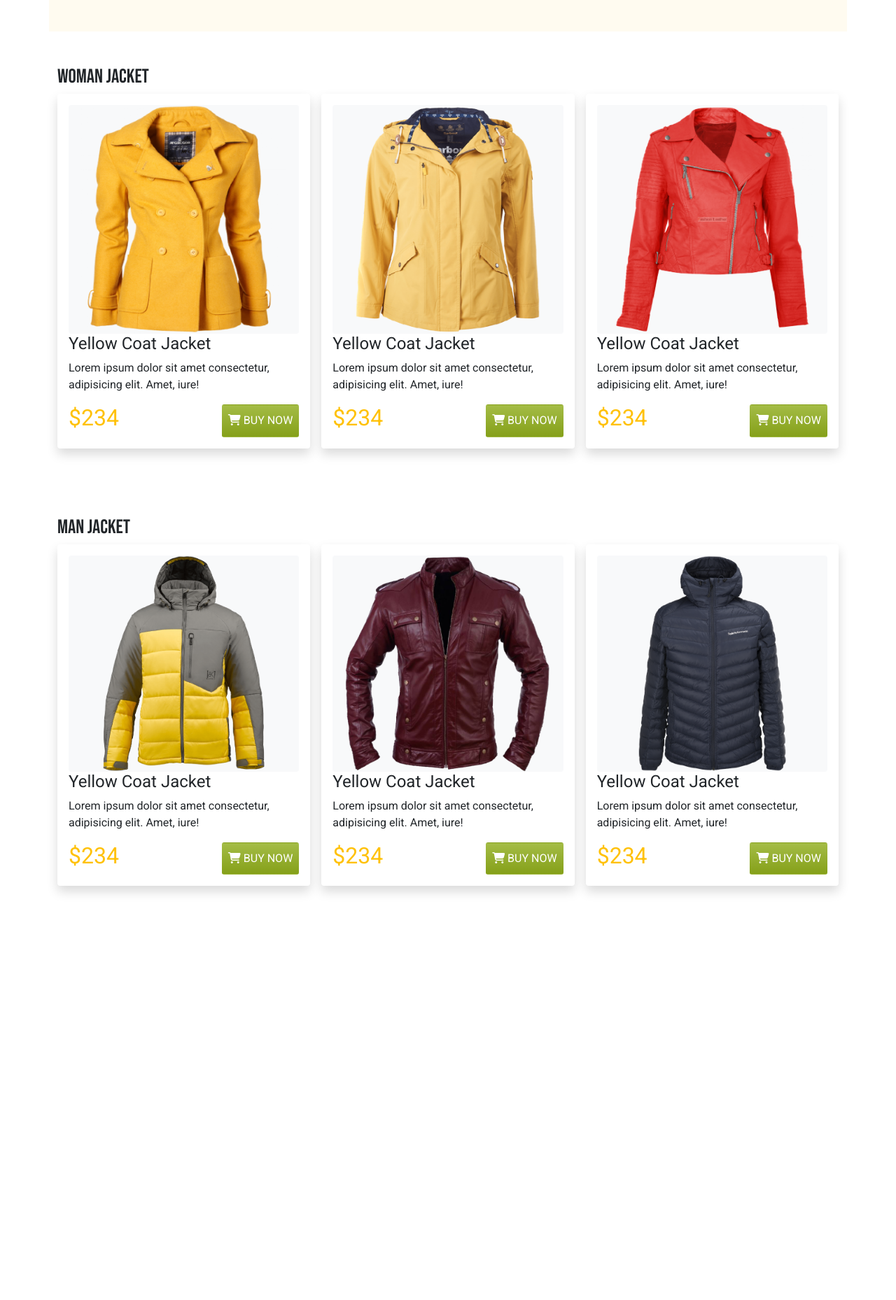
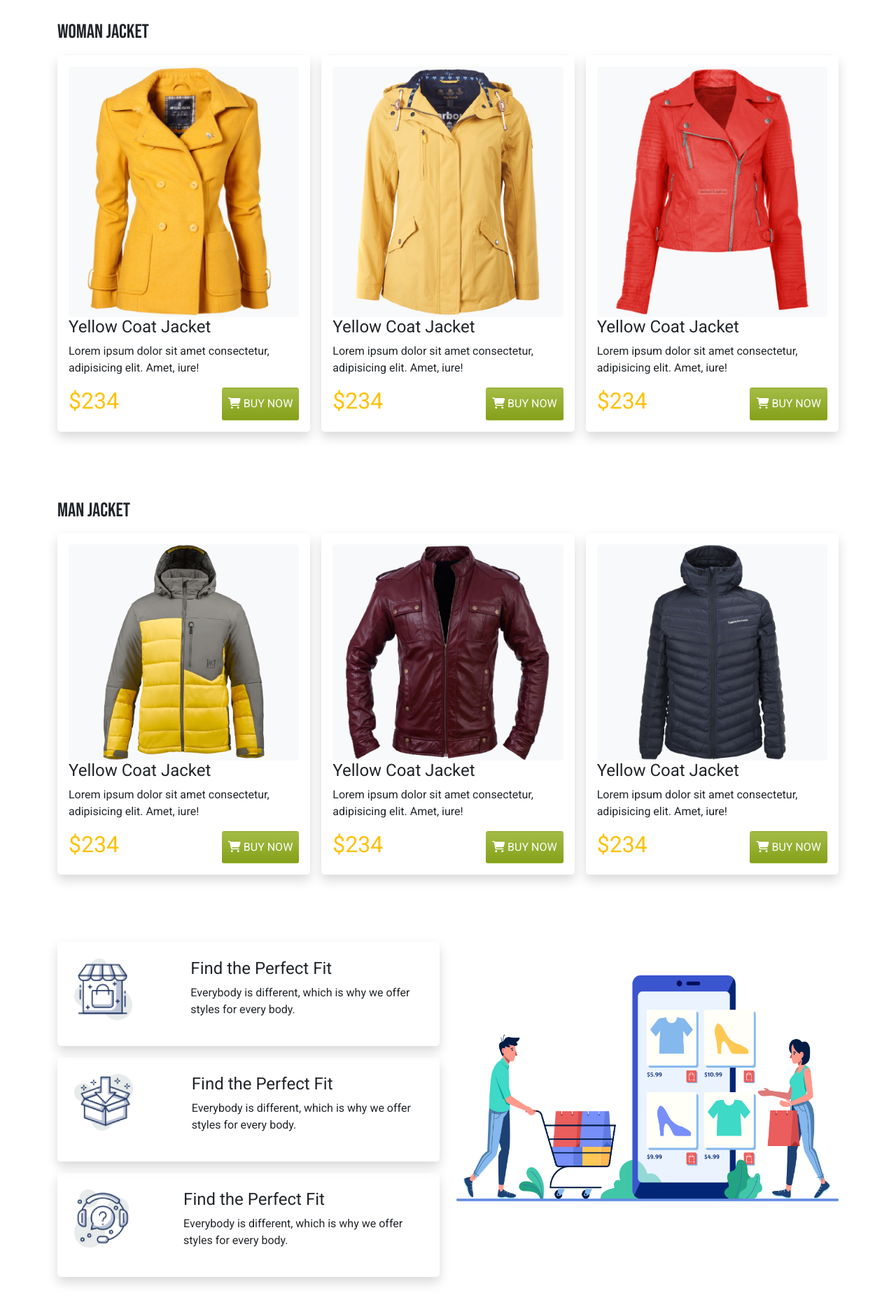
Before and after one commit to jahid4striver/penguin-fashion-practice, a plain HTML site: page index.html in a window 1280 px wide. Shown: the part 562-2420 px from the top of the page at 70% size. Before the commit the page ends 1876 px from the top, so only its background shows below. Drawn offline with Linux system fonts and the light colour scheme.

Commit message:
Make Changes

```diff
--- a/index.html
+++ b/index.html
@@ -53,19 +53,18 @@
                     NOW</button>
             </div>
             <div class="col-lg-7 col-md-6 col-12 mt-3">
-                <img class="img-fluid w-75" src="images/icons/Group 33091.png" alt="">
+                <img class="img-fluid w-75" src="images/salman.png" alt="">
             </div>
         </div>
     </header>
 
     <main>
         <section class="container mt-5">
-            <h3 style="font-family: 'Bebas Neue', cursive;">Woman Jacket</h3>
+            <h3 style="font-family: 'Bebas Neue', cursive;" class="mb-3">Woman Jacket</h3>
             <div class="row gx-3">
                 <div class="col-12 col-lg-4 col-md-6">
-                    <div class="shadow mb-5 bg-body rounded p-3 mx-auto">
-                        <div style="max-width: 334px; max-height: 327px;"
-                            class="bg-light rounded d-flex justify-content-center mx-auto">
+                    <div class="shadow mb-5 bg-body rounded-3 p-3 mx-auto">
+                        <div class="bg-light rounded-3 d-flex justify-content-center mx-auto">
                             <img width="293px" src="images/jacket-1.png" alt="">
                         </div>
                         <h4>Yellow Coat Jacket</h4>
@@ -80,9 +79,8 @@
                     </div>
                 </div>
                 <div class="col-12 col-lg-4 col-md-6">
-                    <div class="shadow mb-5 bg-body rounded p-3">
-                        <div style="max-width: 334px; max-height: 327px;"
-                            class="bg-light rounded mx-auto d-flex justify-content-center mx-auto">
+                    <div class="shadow mb-5 bg-body rounded-3 p-3">
+                        <div class="bg-light rounded-3 mx-auto d-flex justify-content-center mx-auto">
                             <img width="293px" src="images/jacket-2.png" alt="">
                         </div>
                         <h4>Yellow Coat Jacket</h4>
@@ -97,9 +95,8 @@
                     </div>
                 </div>
                 <div class="col-12 col-lg-4 col-md-6">
-                    <div class="shadow mb-5 bg-body rounded p-3">
-                        <div style="max-width: 334px; max-height: 327px;"
-                            class="bg-light rounded mx-auto d-flex justify-content-center mx-auto">
+                    <div class="shadow mb-5 bg-body rounded-3 p-3">
+                        <div class="bg-light rounded-3 mx-auto d-flex justify-content-center mx-auto">
                             <img width="293px" src="images/jacket-3.png" alt="">
                         </div>
                         <h4>Yellow Coat Jacket</h4>
@@ -116,13 +113,12 @@
 
             </div>
         </section>
-        <section class="container mt-5">
-            <h3 style="font-family: 'Bebas Neue', cursive;">Man Jacket</h3>
+        <section class="container my-5">
+            <h3 style="font-family: 'Bebas Neue', cursive;" class="mb-3">Man Jacket</h3>
             <div class="row gx-3">
                 <div class="col-12 col-lg-4 col-md-6">
-                    <div class="shadow mb-5 bg-body rounded p-3">
-                        <div style="max-width: 334px; max-height: 327px;"
-                            class="bg-light rounded d-flex justify-content-center mx-auto">
+                    <div class="shadow mb-5 bg-body rounded-3 p-3">
+                        <div class="bg-light rounded-3 d-flex justify-content-center mx-auto">
                             <img width="293px" src="images/jacket-4.png" alt="">
                         </div>
                         <h4>Yellow Coat Jacket</h4>
@@ -137,9 +133,8 @@
                     </div>
                 </div>
                 <div class="col-12 col-lg-4 col-md-6">
-                    <div class="shadow mb-5 bg-body rounded p-3">
-                        <div style="max-width: 334px; max-height: 327px;"
-                            class="bg-light rounded mx-auto d-flex justify-content-center mx-auto">
+                    <div class="shadow mb-5 bg-body rounded-3 p-3">
+                        <div class="bg-light rounded-3 mx-auto d-flex justify-content-center mx-auto">
                             <img width="293px" src="images/jacket-5.png" alt="">
                         </div>
                         <h4>Yellow Coat Jacket</h4>
@@ -154,9 +149,8 @@
                     </div>
                 </div>
                 <div class="col-12 col-lg-4 col-md-6">
-                    <div class="shadow mb-5 bg-body rounded p-3">
-                        <div style="max-width: 334px; max-height: 327px;"
-                            class="bg-light rounded mx-auto d-flex justify-content-center mx-auto">
+                    <div class="shadow mb-5 bg-body rounded-3 p-3">
+                        <div class="bg-light rounded-3 mx-auto d-flex justify-content-center mx-auto">
                             <img width="293px" src="images/jacket-6.png" alt="">
                         </div>
                         <h4>Yellow Coat Jacket</h4>
@@ -173,6 +167,46 @@
 
             </div>
         </section>
+
+        <section class="container my-5">
+            <div class="row">
+                <div class="col-lg-6 col-md-6 col-12 order-2">
+                    <div class="d-flex shadow p-4 rounded-3 mb-3">
+                        <div>
+                            <img class="w-50" src="images/house.png" alt="">
+                        </div>
+                        <div>
+                            <h4>Find the Perfect Fit</h4>
+                            <p>Everybody is different, which is why we
+                                offer styles for every body.</p>
+                        </div>
+                    </div>
+                    <div class="d-flex shadow p-4 rounded-3 mb-3 order-lg-1 order-2 order-md-1">
+                        <div>
+                            <img class="w-50" src="images/box.png" alt="">
+                        </div>
+                        <div>
+                            <h4>Find the Perfect Fit</h4>
+                            <p>Everybody is different, which is why we
+                                offer styles for every body.</p>
+                        </div>
+                    </div>
+                    <div class="d-flex shadow p-4 rounded-3 mb-3">
+                        <div>
+                            <img class="w-50" src="images/question.png" alt="">
+                        </div>
+                        <div>
+                            <h4>Find the Perfect Fit</h4>
+                            <p>Everybody is different, which is why we
+                                offer styles for every body.</p>
+                        </div>
+                    </div>
+                </div>
+                <div class="col-lg-6 col-md-6 col-12 order-lg-2 order-1 order-md-2">
+                    <img class="img-fluid my-5" src="images/shopping.png" alt="">
+                </div>
+            </div>
+        </section>
     </main>
 
 
```
Also changed, not shown: images/salman.png (added).
